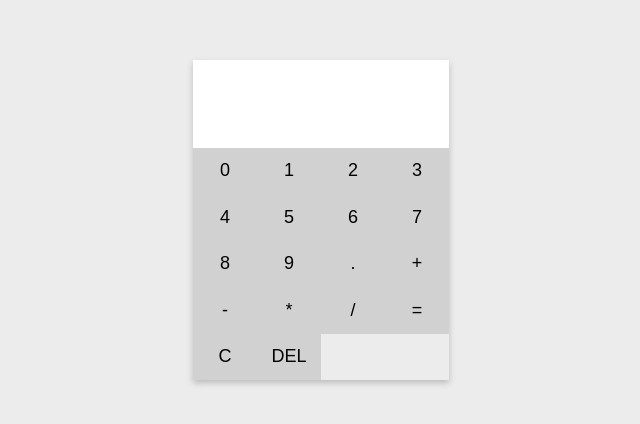
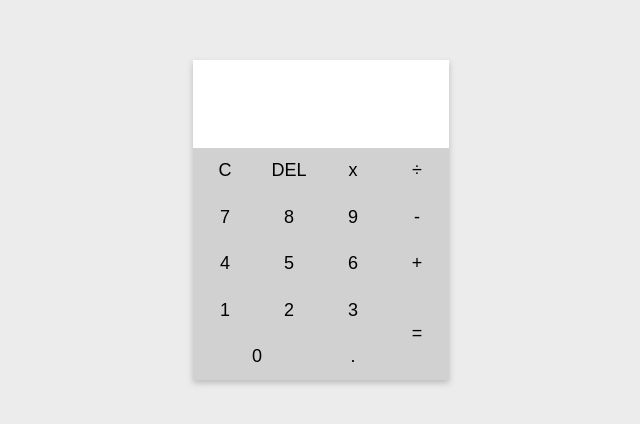
Before and after one commit to noecortez/calculator, a plain HTML site: page index.html in a window 1280 px wide. Shown: the part 164-588 px from the top of the page, without its empty margins (319-959 px from the left). Drawn offline with Linux system fonts and the light colour scheme.

Commit message:
calculator finished

```diff
--- a/app.js
+++ b/app.js
@@ -32,7 +32,7 @@ function sub() {
 function mult() {
    if (validate()) {
       operatorA = parseFloat(result);
-      operation = '*';
+      operation = 'x';
       result = '';
       display.value = operatorA;
    }
@@ -41,7 +41,7 @@ function mult() {
 function div() {
    if (validate()) {
       operatorA = parseFloat(result);
-      operation = '/';
+      operation = '÷';
       result = '';
       display.value = operatorA;
    }
@@ -61,11 +61,12 @@ function resolve() {
       case '-':
          result = operatorA - operatorB;
          break;
-      case '*':
+      case 'x':
          result = operatorA * operatorB;
          break;
-      case '/':
+      case '÷':
          result = operatorA / operatorB;
+         break;
 
       default:
          break;
--- a/index.html
+++ b/index.html
@@ -11,26 +11,26 @@
     <div class="calculator">
         <input type="text" id="calc-display" readonly>
         <div class="calc-body">
-            <input onclick="typeButton(this.value)" type="button" value="0">
-            <input onclick="typeButton(this.value)" type="button" value="1">
-            <input onclick="typeButton(this.value)" type="button" value="2">
-            <input onclick="typeButton(this.value)" type="button" value="3">
-            <input onclick="typeButton(this.value)" type="button" value="4">
-            <input onclick="typeButton(this.value)" type="button" value="5">
-            <input onclick="typeButton(this.value)" type="button" value="6">
-            <input onclick="typeButton(this.value)" type="button" value="7">
-            <input onclick="typeButton(this.value)" type="button" value="8">
-            <input onclick="typeButton(this.value)" type="button" value="9">
+            <input id="btn-0" onclick="typeButton(this.value)" type="button" value="0">
+            <input id="btn-1" onclick="typeButton(this.value)" type="button" value="1">
+            <input id="btn-2" onclick="typeButton(this.value)" type="button" value="2">
+            <input id="btn-3" onclick="typeButton(this.value)" type="button" value="3">
+            <input id="btn-4" onclick="typeButton(this.value)" type="button" value="4">
+            <input id="btn-5" onclick="typeButton(this.value)" type="button" value="5">
+            <input id="btn-6" onclick="typeButton(this.value)" type="button" value="6">
+            <input id="btn-7" onclick="typeButton(this.value)" type="button" value="7">
+            <input id="btn-8" onclick="typeButton(this.value)" type="button" value="8">
+            <input id="btn-9" onclick="typeButton(this.value)" type="button" value="9">
 
-            <input type="button" value=".">
-            <input onclick="add()" type="button" value="+">
-            <input onclick="sub()" type="button" value="-">
-            <input onclick="mult()" type="button" value="*">
-            <input onclick="div()" type="button" value="/">
-            <input onclick="equal()" type="button" value="=">
+            <input id="btn-dot" type="button" value=".">
+            <input id="btn-plus" onclick="add()" type="button" value="+">
+            <input id="btn-sub" onclick="sub()" type="button" value="-">
+            <input id="btn-mul" onclick="mult()" type="button" value="x">
+            <input id="btn-div" onclick="div()" type="button" value="÷">
+            <input id="btn-equal" onclick="equal()" type="button" value="=">
 
-            <input onclick="clean()" type="button" value="C">
-            <input onclick="del()" type="button" value="DEL">
+            <input id="btn-clear" onclick="clean()" type="button" value="C">
+            <input id="btn-del" onclick="del()" type="button" value="DEL">
         </div>
     </div>
 
--- a/style.css
+++ b/style.css
@@ -36,6 +36,7 @@ input[type="text"]:focus {
    flex-grow: 1;
    display: grid;
    grid-template-columns: repeat(4, 1fr);
+   grid-template-rows: repeat(5, 1fr);
 }
 
 input[type="button"] {
@@ -48,3 +49,21 @@ input[type="button"] {
 input[type="button"]:active {
    box-shadow: inset 0px 1px 5px rgba(0, 0, 0, 0.192);
 }
+
+/* grid-area: grid-row-start, grid-column-start, grid-row-end, grid-column-end */
+#btn-0 {grid-area: 5/1/6/3;}
+#btn-1 {grid-area: 4/1/5/2;}
+#btn-2 {grid-area: 4/2/5/3;}
+#btn-3 {grid-area: 4/3/5/4;}
+#btn-4 {grid-area: 3/1/4/2;}
+#btn-5 {grid-area: 3/2/4/3;}
+#btn-6 {grid-area: 3/3/4/4;}
+#btn-7 {grid-area: 2/1/3/2;}
+#btn-8 {grid-area: 2/2/3/3;}
+#btn-9 {grid-area: 2/3/3/4;}
+#btn-dot {grid-area: 5/3/6/4;}
+#btn-equal {grid-area: 4/4/6/5;}
+#btn-plus {grid-area: 3/4/4/5;}
+#btn-sub {grid-area: 2/4/3/5;}
+#btn-div {grid-area: 1/4/2/5;}
+#btn-mul {grid-area: 1/3/2/4;}
```
